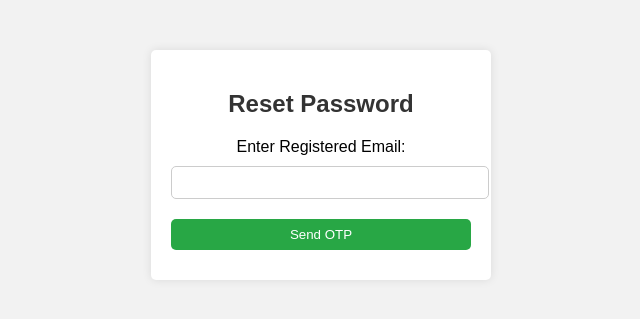
After one commit to PurpleRadish42/full-stack---donation, a Flask app: page /reset_password_request in a window 1280 px wide. The commit adds this page. Shown: the top 319 px of the page, without its empty margins (319-959 px from the left). Run offline with Flask 3, Linux system fonts and the light colour scheme; some libraries are stand-ins or nearby versions.

Commit message:
added forgot password

```diff
--- a/app.py
+++ b/app.py
@@ -18,7 +18,7 @@ app.secret_key = 'Dustbin'
 # Database configuration
 app.config['MYSQL_HOST'] = 'localhost'
 app.config['MYSQL_USER'] = 'root'
-app.config['MYSQL_PASSWORD'] = 'lets@do3it07'
+app.config['MYSQL_PASSWORD'] = '@Bhijit6151'
 app.config['MYSQL_DB'] = 'finaldb'
 
 mysql = MySQL(app)
@@ -753,11 +753,90 @@ def get_details():
             return redirect(url_for('get_details'))
 
 def send_email(to, subject, body):
-    """Sends an email using Flask-Mail or another SMTP service."""
-    from flask_mail import Message
     msg = Message(subject=subject, recipients=[to], html=body, sender="admin@sea.org")
     mail.send(msg)
 
 
+@app.route('/reset_password_request', methods=['GET', 'POST'])
+def reset_password_request():
+    if request.method == 'POST':
+        email = request.form['email']
+
+        # Check if email exists in database
+        cur = mysql.connection.cursor()
+        cur.execute("SELECT id FROM login WHERE email=%s", [email])
+        user = cur.fetchone()
+        cur.close()
+
+        if user:
+            session['reset_email'] = email  # Store email in session for later use
+            reset_otp = random.randint(100000, 999999)  # Generate a 6-digit OTP
+            session['reset_otp'] = reset_otp
+
+            # Send OTP via email using Flask-Mail
+            subject = "Password Reset OTP"
+            message_body = render_template('reset_otp_email.html', otp=reset_otp)
+            msg = Message(subject=subject,
+                        sender='no-reply@sea.org',  # Personalized sender email
+                        recipients=[email])
+            msg.html = message_body
+            mail.send(msg)
+
+
+            flash('An OTP has been sent to your email for password reset.', 'success')
+            return redirect(url_for('verify_reset_otp'))
+        else:
+            flash('Email not found in the system. Please try again.', 'error')
+    return render_template('reset_password_request.html')
+
+@app.route('/verify_reset_otp', methods=['GET', 'POST'])
+def verify_reset_otp():
+    if request.method == 'POST':
+        entered_otp = request.form['reset_otp']
+        if 'reset_otp' in session and int(entered_otp) == session['reset_otp']:
+            flash('OTP verified successfully!', 'success')
+            return redirect(url_for('update_password'))
+        else:
+            flash('Incorrect OTP. Please try again.', 'error')
+    return render_template('verify_reset_otp.html')
+
+@app.route('/update_password', methods=['GET', 'POST'])
+def update_password():
+    if request.method == 'POST':
+        new_password = request.form['new_password']
+        confirm_password = request.form['confirm_password']
+
+        if new_password != confirm_password:
+            flash('Passwords do not match. Please re-enter.', 'error')
+        else:
+            email = session.get('reset_email')
+            if not email:
+                flash('Session expired. Please restart the process.', 'error')
+                return redirect(url_for('reset_password_request'))
+
+            # Update the password in database
+            cur = mysql.connection.cursor()
+            hashed_password = generate_password_hash(new_password)
+            cur.execute("UPDATE login SET password=%s WHERE email=%s", (hashed_password, email))
+            mysql.connection.commit()
+            cur.close()
+
+            # Send confirmation email with plain text password
+            subject = "Password Successfully Reset"
+            message_body = render_template('password_reset_confirmation.html', password=new_password)
+            msg = Message(subject=subject,
+                        sender='admin@sea.org',  # Personalized sender email
+                        recipients=[email])
+            msg.html = message_body
+            mail.send(msg)
+
+
+            flash('Your password has been reset successfully. Check your email for confirmation.', 'success')
+            session.pop('reset_otp', None)
+            session.pop('reset_email', None)
+            return redirect(url_for('login'))
+    return render_template('update_password.html')
+
+
 if __name__ == '__main__':
     app.run(debug=True)
--- a/templates/login.html
+++ b/templates/login.html
@@ -178,6 +178,7 @@
             <a href="/halloffame">Top Donors</a>
             <a href="/volunteer">Volunteer with us</a>
             <a href="/login">Login</a>
+            <a href="/logout">Logout</a>
         </div>
     <nav>
         <!-- <div class="logo">
@@ -210,6 +211,7 @@
                 <button type="submit">Login</button>
             </form>
             <a href="{{ url_for('register') }}">New user? Register here</a>
+            <a href="/reset_password_request">Forgot Password?</a>
         </div>
 
         <div class="login-box">
--- /dev/null
+++ b/templates/reset_password_request.html
@@ -0,0 +1,34 @@
+<!DOCTYPE html>
+<html lang="en">
+<head>
+    <meta charset="UTF-8">
+    <meta name="viewport" content="width=device-width, initial-scale=1.0">
+    <title>Reset Password Request</title>
+    <style>
+        body { font-family: Arial, sans-serif; background-color: #f2f2f2; text-align: center; }
+        .container { margin: 50px auto; width: 300px; background: #fff; padding: 20px; border-radius: 5px; box-shadow: 0px 0px 10px rgba(0, 0, 0, 0.1); }
+        h2 { color: #333; }
+        input, button { width: 100%; margin: 10px 0; padding: 8px; border: 1px solid #ccc; border-radius: 5px; }
+        button { background-color: #28a745; color: white; border: none; cursor: pointer; }
+        button:hover { background-color: #218838; }
+        .error, .success { color: red; }
+    </style>
+</head>
+<body>
+    <div class="container">
+        <h2>Reset Password</h2>
+        <form method="POST">
+            <label for="email">Enter Registered Email:</label>
+            <input type="email" id="email" name="email" required>
+            <button type="submit">Send OTP</button>
+        </form>
+        {% with messages = get_flashed_messages(with_categories=true) %}
+            {% if messages %}
+                {% for category, message in messages %}
+                    <p class="{{ category }}">{{ message }}</p>
+                {% endfor %}
+            {% endif %}
+        {% endwith %}
+    </div>
+</body>
+</html>
```
Also changed, not shown: templates/password_reset_confirmation.html (added, +10 -0 lines), templates/reset_otp_email.html (added, +9 -0 lines), templates/update_password.html (added, +36 -0 lines), templates/verify_reset_otp.html (added, +34 -0 lines).
